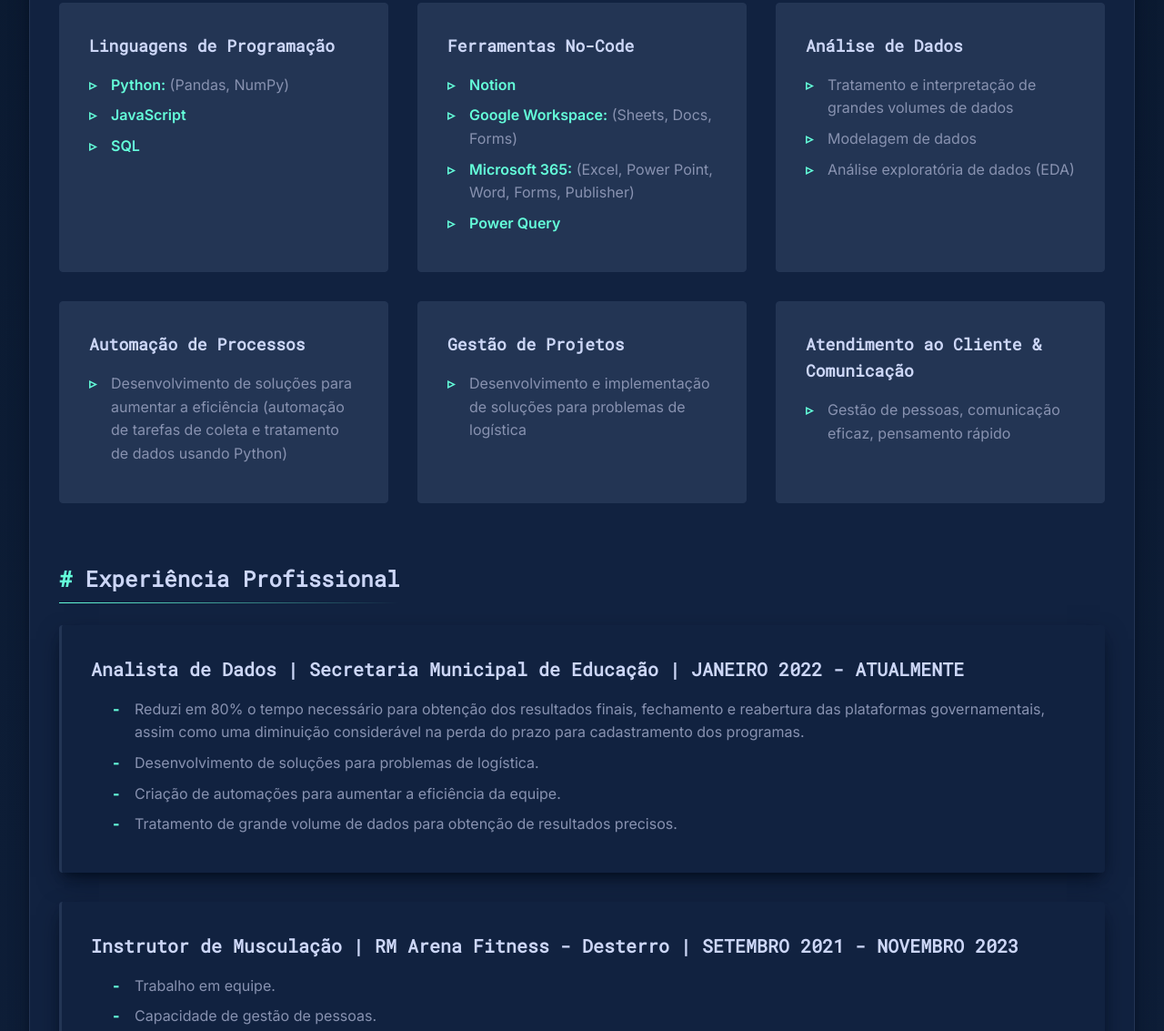
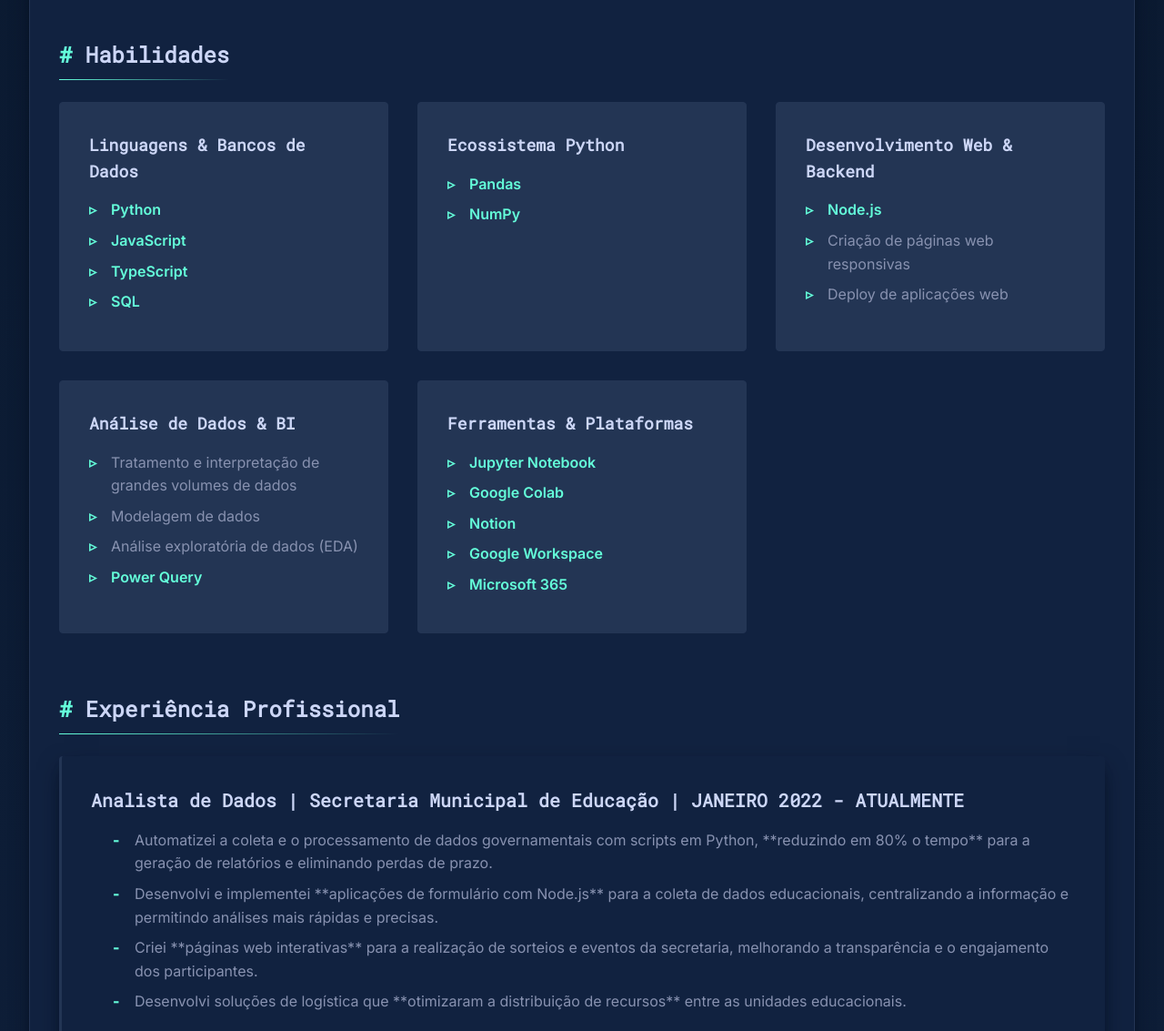
Before and after one commit to oliveiralcn/curriculo, a plain HTML site: page index.html in a window 1280 px wide. Shown: the part 550-1683 px from the top of the page at 91% size. Drawn offline with Linux system fonts and the light colour scheme.

Commit message:
Alterações no conteúdo

```diff
--- a/assets/css/styles.css
+++ b/assets/css/styles.css
@@ -402,21 +402,6 @@ body {
   }
 }
 
-@keyframes fadeInUp {
-  from {
-    opacity: 0;
-    transform: translateY(30px);
-  }
-  to {
-    opacity: 1;
-    transform: translateY(0);
-  }
-}
-
-.fade-in-up {
-  animation: fadeInUp 0.6s ease-out;
-}
-
 /* ===== DESIGN RESPONSIVO ===== */
 @media (max-width: 768px) {
   .container {
--- a/assets/js/script.js
+++ b/assets/js/script.js
@@ -17,54 +17,6 @@ const elements = {
   contactLinks: null,
   cards: null
 };
-
-// ===== FUNÇÕES UTILITÁRIAS =====
-/**
- * Função Debounce para limitar a taxa de execução de uma função
- * @param {Function} func - Função para aplicar o debounce
- * @param {number} wait - Tempo de espera em milissegundos
- * @returns {Function} Função com debounce
- */
-function debounce(func, wait) {
-  let timeout;
-  return function executedFunction(...args) {
-    const later = () => {
-      clearTimeout(timeout);
-      func(...args);
-    };
-    clearTimeout(timeout);
-    timeout = setTimeout(later, wait);
-  };
-}
-
-/**
- * Verifica se o elemento está parcialmente visível
- * @param {Element} element - Elemento DOM para verificar
- * @param {number} threshold - Limiar de visibilidade (0-1)
- * @returns {boolean} Verdadeiro se o elemento estiver parcialmente visível
- */
-function isPartiallyVisible(element, threshold = CONFIG.fadeInThreshold) {
-  const rect = element.getBoundingClientRect();
-  const windowHeight = window.innerHeight || document.documentElement.clientHeight;
-  const elementHeight = rect.height;
-  const visibleHeight = Math.min(rect.bottom, windowHeight) - Math.max(rect.top, 0);
-
-  return visibleHeight / elementHeight >= threshold;
-}
-
-// ===== FUNÇÕES DE ANIMAÇÃO =====
-/**
- * Adiciona animação de fade-in aos elementos quando se tornam visíveis
- */
-function handleScrollAnimations() {
-  elements.animatable.forEach((element, index) => {
-    if (isPartiallyVisible(element) && !element.classList.contains('fade-in-up')) {
-      setTimeout(() => {
-        element.classList.add('fade-in-up');
-      }, index * CONFIG.animationDelay);
-    }
-  });
-}
 
 // ===== MANIPULADORES DE INTERAÇÃO =====
 /**
@@ -101,14 +53,6 @@ function setupCardInteractions() {
     });
   });
 }
-
-// ===== OTIMIZAÇÕES DE PERFORMANCE =====
-/**
- * Otimiza a performance do scroll com requestAnimationFrame
- */
-const optimizedScrollHandler = debounce(() => {
-  requestAnimationFrame(handleScrollAnimations);
-}, 16); // ~60fps
 
 // ===== MELHORIAS DE ACESSIBILIDADE =====
 /**
@@ -192,11 +136,6 @@ function init() {
     setupReducedMotion();
     setupErrorHandling();
 
-    // Configura as animações de scroll
-    handleScrollAnimations(); // Verificação inicial
-    window.addEventListener('scroll', optimizedScrollHandler);
-    window.addEventListener('resize', debounce(handleScrollAnimations, 250));
-
     // Adiciona a classe 'loaded' ao body para transições CSS
     document.body.classList.add('loaded');
 
@@ -213,11 +152,3 @@ if (document.readyState === 'loading') {
 } else {
   init();
 }
-
-// Manipula mudanças na visibilidade da página
-document.addEventListener('visibilitychange', () => {
-  if (document.visibilityState === 'visible') {
-    // Reativa as animações quando a página se torna visível
-    handleScrollAnimations();
-  }
-});
--- a/index.html
+++ b/index.html
@@ -35,7 +35,10 @@
                     </div>
                 </div>
                 <h1 class="main-title">Luan Carlos Nunes de Oliveira</h1>
-                <p class="subtitle">Analista de Dados</p>
+                <p class="subtitle">Desenvolvedor Python | Analista de Dados</p>
+                <div style="text-align: left; margin-top: var(--spacing-xl);">
+                    <p>Desenvolvedor e Analista de Dados com mais de 2 anos de experiência, especializado em resolver problemas complexos com Python. Focado na automação de processos, análise de grandes volumes de dados e desenvolvimento de aplicações web (Node.js), transformo dados brutos em soluções de negócio eficientes e estratégicas.</p>
+                </div>
                 <nav class="contact-info" aria-label="Informações de contato">
                     <a href="https://wa.me/5583996280032"
                        class="contact-link"
@@ -81,58 +84,56 @@
                 <section class="section" aria-labelledby="habilidades">
                     <h2 id="habilidades" class="section-title">Habilidades</h2>
                     <div class="skills-grid">
-                        <!-- Linguagens de Programação -->
+                        <!-- Linguagens & Bancos de Dados -->
                         <div class="skill-card">
-                            <h3 class="skill-card-title">Linguagens de Programação</h3>
+                            <h3 class="skill-card-title">Linguagens & Bancos de Dados</h3>
                             <ul class="skill-list">
-                                <li><span class="skill-highlight">Python:</span> (Pandas, NumPy)</li>
+                                <li><span class="skill-highlight">Python</span></li>
                                 <li><span class="skill-highlight">JavaScript</span></li>
+                                <li><span class="skill-highlight">TypeScript</span></li>
                                 <li><span class="skill-highlight">SQL</span></li>
                             </ul>
                         </div>
 
-                        <!-- Ferramentas No-Code -->
+                        <!-- Ecossistema Python -->
                         <div class="skill-card">
-                            <h3 class="skill-card-title">Ferramentas No-Code</h3>
+                            <h3 class="skill-card-title">Ecossistema Python</h3>
                             <ul class="skill-list">
-                                <li><span class="skill-highlight">Notion</span></li>
-                                <li><span class="skill-highlight">Google Workspace:</span> (Sheets, Docs, Forms)</li>
-                                <li><span class="skill-highlight">Microsoft 365:</span> (Excel, Power Point, Word, Forms, Publisher)</li>
+                                <li><span class="skill-highlight">Pandas</span></li>
+                                <li><span class="skill-highlight">NumPy</span></li>
+                            </ul>
+                        </div>
+
+                        <!-- Desenvolvimento Web & Backend -->
+                        <div class="skill-card">
+                            <h3 class="skill-card-title">Desenvolvimento Web & Backend</h3>
+                            <ul class="skill-list">
+                                <li><span class="skill-highlight">Node.js</span></li>
+                                <li>Criação de páginas web responsivas</li>
+                                <li>Deploy de aplicações web</li>
+                            </ul>
+                        </div>
+
+                        <!-- Análise de Dados & BI -->
+                        <div class="skill-card">
+                            <h3 class="skill-card-title">Análise de Dados & BI</h3>
+                            <ul class="skill-list">
+                                <li>Tratamento e interpretação de grandes volumes de dados</li>
+                                <li>Modelagem de dados</li>
+                                <li>Análise exploratória de dados (EDA)</li>
                                 <li><span class="skill-highlight">Power Query</span></li>
                             </ul>
                         </div>
 
-                        <!-- Análise de Dados -->
+                        <!-- Ferramentas & Plataformas -->
                         <div class="skill-card">
-                            <h3 class="skill-card-title">Análise de Dados</h3>
+                            <h3 class="skill-card-title">Ferramentas & Plataformas</h3>
                             <ul class="skill-list">
-                                <li>Tratamento e interpretação de grandes volumes de dados</li>
-                                <li>Modelagem de dados</li>
-                                <li>Análise exploratória de dados (EDA)</li>
-                            </ul>
-                        </div>
-
-                        <!-- Automação de Processos -->
-                        <div class="skill-card">
-                            <h3 class="skill-card-title">Automação de Processos</h3>
-                            <ul class="skill-list">
-                                <li>Desenvolvimento de soluções para aumentar a eficiência (automação de tarefas de coleta e tratamento de dados usando Python)</li>
-                            </ul>
-                        </div>
-
-                        <!-- Gestão de Projetos -->
-                        <div class="skill-card">
-                            <h3 class="skill-card-title">Gestão de Projetos</h3>
-                            <ul class="skill-list">
-                                <li>Desenvolvimento e implementação de soluções para problemas de logística</li>
-                            </ul>
-                        </div>
-
-                        <!-- Atendimento ao Cliente & Comunicação -->
-                        <div class="skill-card">
-                            <h3 class="skill-card-title">Atendimento ao Cliente & Comunicação</h3>
-                            <ul class="skill-list">
-                                <li>Gestão de pessoas, comunicação eficaz, pensamento rápido</li>
+                                <li><span class="skill-highlight">Jupyter Notebook</span></li>
+                                <li><span class="skill-highlight">Google Colab</span></li>
+                                <li><span class="skill-highlight">Notion</span></li>
+                                <li><span class="skill-highlight">Google Workspace</span></li>
+                                <li><span class="skill-highlight">Microsoft 365</span></li>
                             </ul>
                         </div>
                     </div>
@@ -146,10 +147,10 @@
                         <article class="timeline-item">
                             <h3 class="timeline-title">Analista de Dados | Secretaria Municipal de Educação | JANEIRO 2022 - ATUALMENTE</h3>
                             <ul class="timeline-content">
-                                <li>Reduzi em 80% o tempo necessário para obtenção dos resultados finais, fechamento e reabertura das plataformas governamentais, assim como uma diminuição considerável na perda do prazo para cadastramento dos programas.</li>
-                                <li>Desenvolvimento de soluções para problemas de logística.</li>
-                                <li>Criação de automações para aumentar a eficiência da equipe.</li>
-                                <li>Tratamento de grande volume de dados para obtenção de resultados precisos.</li>
+                                <li>Automatizei a coleta e o processamento de dados governamentais com scripts em Python, **reduzindo em 80% o tempo** para a geração de relatórios e eliminando perdas de prazo.</li>
+                                <li>Desenvolvi e implementei **aplicações de formulário com Node.js** para a coleta de dados educacionais, centralizando a informação e permitindo análises mais rápidas e precisas.</li>
+                                <li>Criei **páginas web interativas** para a realização de sorteios e eventos da secretaria, melhorando a transparência e o engajamento dos participantes.</li>
+                                <li>Desenvolvi soluções de logística que **otimizaram a distribuição de recursos** entre as unidades educacionais.</li>
                             </ul>
                         </article>
 
@@ -221,26 +222,14 @@
                             <p class="certification-institution">Santander Open Academy</p>
                         </article>
 
-                        <!-- Saúde -->
                         <article class="certification-card">
-                            <h4 class="certification-title">Curso Livre de Síndrome Gripal e COVID-19</h4>
-                            <p class="certification-institution">Instituto Sírio-Libanês de Ensino e Pesquisa</p>
-                        </article>
-
-                        <!-- Educação Física -->
-                        <article class="certification-card">
-                            <h4 class="certification-title">Fisiologia, Avaliação e Prescrição do Exercício para Artrose, Artrite e Osteoporose</h4>
+                            <h4 class="certification-title">Introdução à ciência de dados</h4>
+                            <p class="certification-institution">Santander Open Academy</p>
                         </article>
 
                         <article class="certification-card">
-                            <h4 class="certification-title">Alimentação, Nutrição e Exercício Físico</h4>
-                            <p class="certification-institution">Encontro Nacional de Atividade Física, Esporte e Saúde - ENAFES</p>
-                        </article>
-
-                        <!-- Desenvolvimento Pessoal -->
-                        <article class="certification-card">
-                            <h4 class="certification-title">A Fascinante Construção do Eu</h4>
-                            <p class="certification-institution">Palestra com Augusto Cury</p>
+                            <h4 class="certification-title">Excel</h4>
+                            <p class="certification-institution">Santander Open Academy</p>
                         </article>
 
                         <!-- Certificações Técnicas -->
@@ -268,16 +257,6 @@
                             <h4 class="certification-title">Excel Avançado</h4>
                             <p class="certification-institution">Microlins</p>
                         </article>
-
-                        <article class="certification-card">
-                            <h4 class="certification-title">Introdução à ciência de dados</h4>
-                            <p class="certification-institution">Santander Open Academy</p>
-                        </article>
-
-                        <article class="certification-card">
-                            <h4 class="certification-title">Excel</h4>
-                            <p class="certification-institution">Santander Open Academy</p>
-                        </article>
                     </div>
                 </section>
             </main>
```
